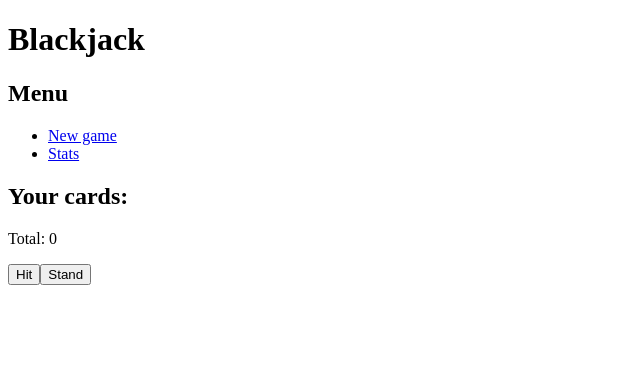
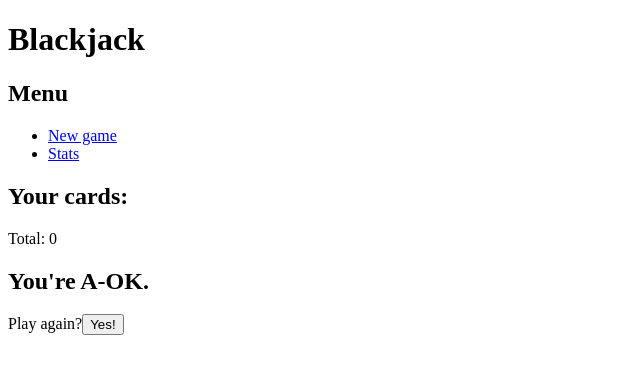
Before and after one commit to pudkipz/angular-blackjack, an Angular app: page /game/play in a window 1280 px wide. Both pictures are taken after a click on the button "Stand". Shown: the top 374 px of the page, without its empty margins (0-640 px from the left). Built offline with nearby package versions, Linux system fonts and the light colour scheme.

Commit message:
Implement stand button

```diff
--- a/src/app/game.service.ts
+++ b/src/app/game.service.ts
@@ -17,6 +17,10 @@ export class GameService {
     this.deck = this.freshDeck();
     this.hand = [];
     this.activeGame = true;
+  }
+
+  stand() {
+    this.activeGame = false;
   }
 
   getHandTotal(): number {
--- a/src/app/game/game-view/game-view.component.html
+++ b/src/app/game/game-view/game-view.component.html
@@ -10,15 +10,22 @@
 
 @if (getGameState() == 'game') {
 <button (click)="drawCard()">Hit</button>
-<button>Stand</button>
+<button (click)="stand()">Stand</button>
 }
 
 @else {
-@if (getGameState() == 'lose') {
+@switch (getGameState()) {
+@case ('lose') {
 <h2>You lose... :(</h2>
-} @else {
+}
+@case ('win') {
 <h2>You win! :D</h2>
 }
+@case ('game-over') {
+<h2>You're A-OK.</h2>
+}
+}
+
 <label for="play-again-btn">Play again?</label>
 <button name="play-again-btn" (click)="newGame()">Yes!</button>
 }
--- a/src/app/game/game-view/game-view.component.ts
+++ b/src/app/game/game-view/game-view.component.ts
@@ -14,10 +14,15 @@ export class GameViewComponent {
     this.gameService.newGame();
   }
 
+  stand() {
+    this.gameService.stand();
+  }
+
   getGameState() {
     if (this.gameService.activeGame) return 'game';
+    else if (this.getTotal() == 21) return 'win';
     else if (this.getTotal() > 21) return 'lose';
-    else if (this.getTotal() <= 21) return 'win';
+    else if (this.getTotal() < 21) return 'game-over';
 
     // we won't ever reach this, but I like the idea of being explicit
     else return null;
```
